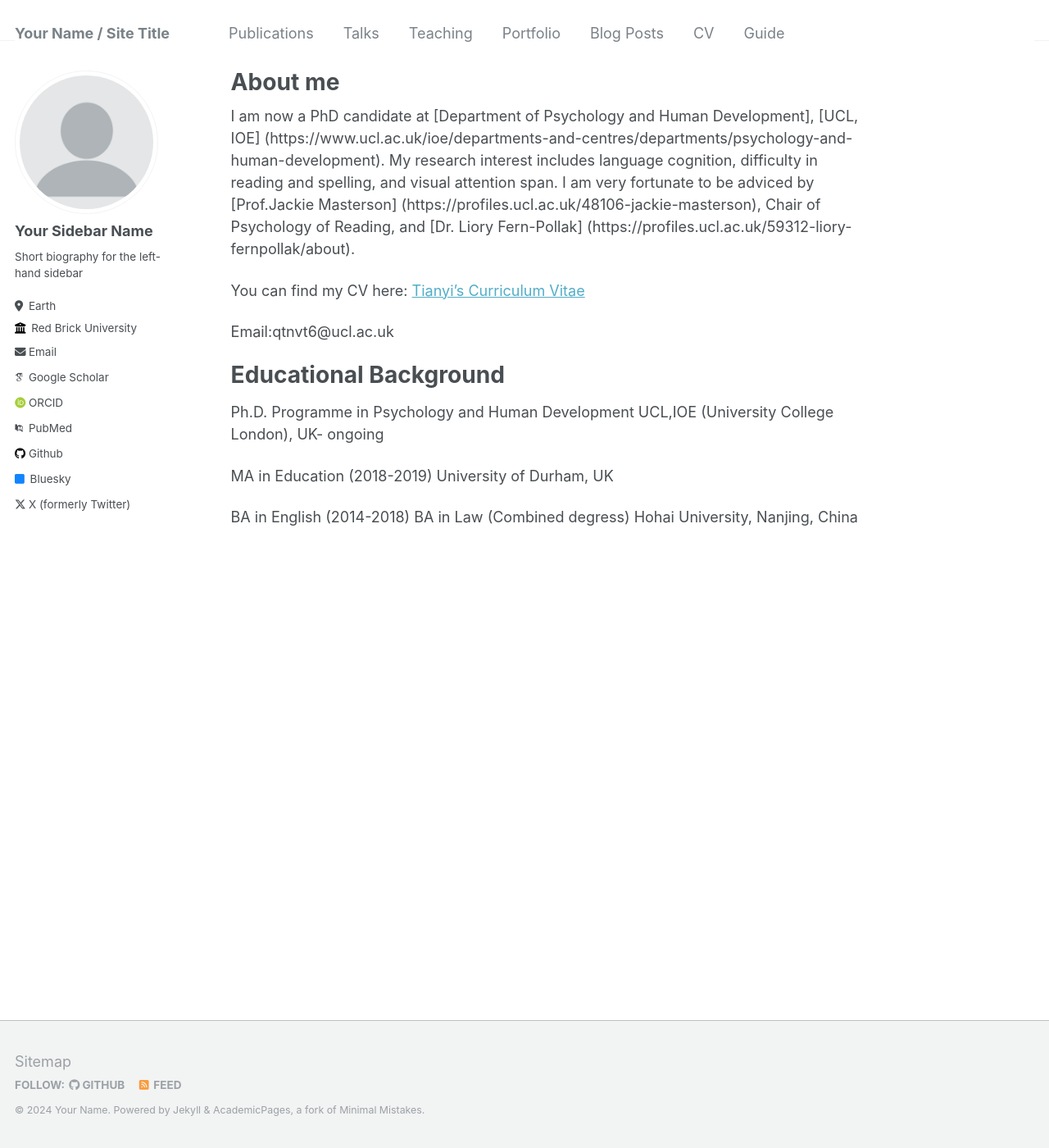
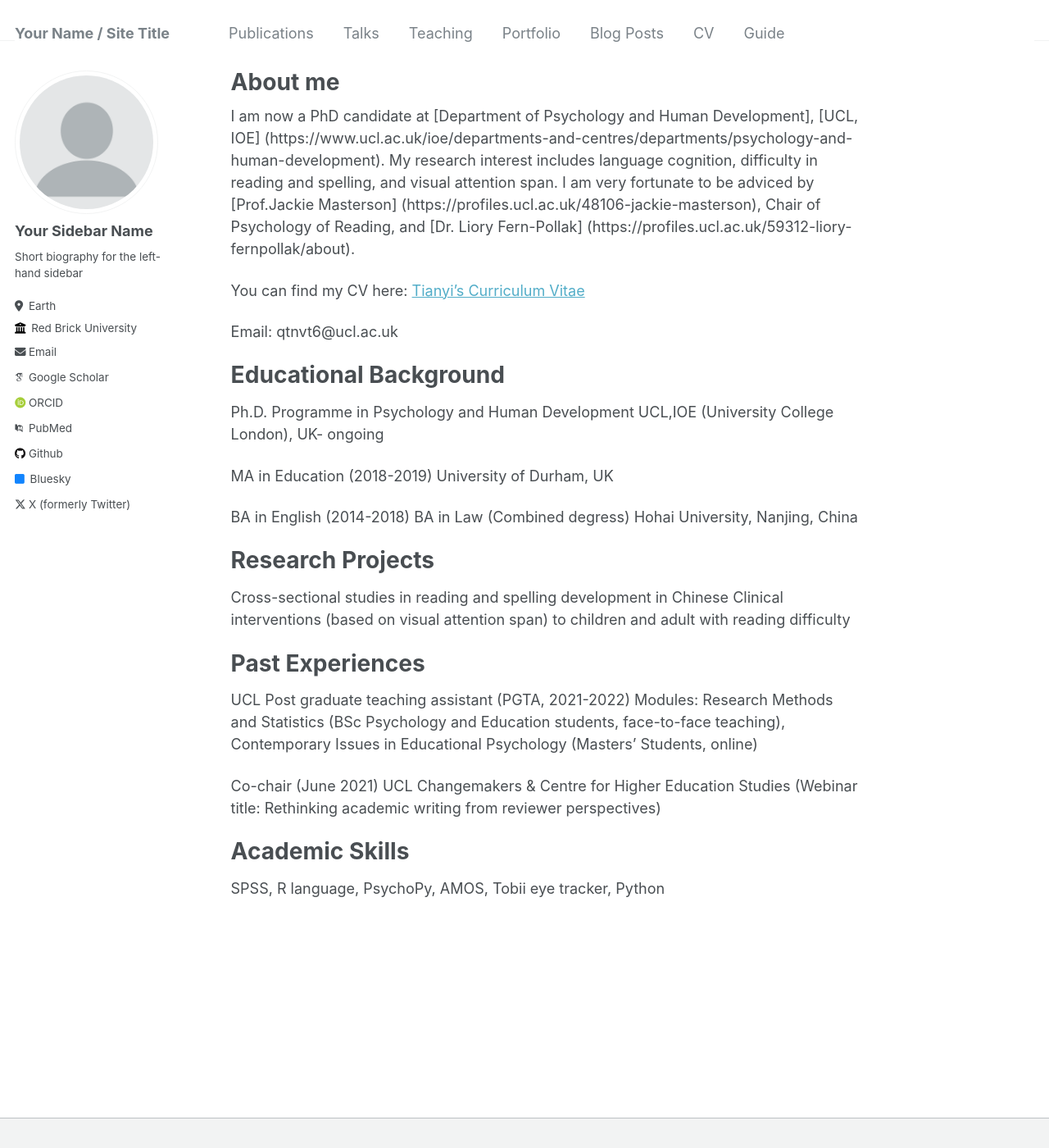
Before and after one commit to TianIEee/Tianyiw.github.io, a Jekyll site: the page built from _pages/about.md, in a window 1280 px wide and 1400 px high. Shown: the whole window at 82% size. Built offline with Jekyll 4.4.1, drawn with Linux system fonts in a browser that asks for light colours; some web fonts are replaced.

Commit message:
Update about.md

```diff
--- a/_pages/about.md
+++ b/_pages/about.md
@@ -25,3 +25,22 @@ University of Durham, UK
 BA in English (2014-2018)
 BA in Law (Combined degress)
 Hohai University, Nanjing, China
+
+Research Projects
+======
+Cross-sectional studies in reading and spelling development in Chinese
+Clinical interventions (based on visual attention span) to children and adult with reading difficulty
+
+Past Experiences
+======
+UCL Post graduate teaching assistant (PGTA, 2021-2022)
+Modules: Research Methods and Statistics (BSc Psychology and Education students, face-to-face teaching), Contemporary Issues in Educational Psychology (Masters’ Students, online)
+
+Co-chair (June 2021)
+UCL Changemakers & Centre for Higher Education Studies (Webinar title: Rethinking academic
+writing from reviewer perspectives)
+
+Academic Skills
+======
+
+SPSS, R language, PsychoPy, AMOS, Tobii eye tracker, Python
```
Also changed, not shown: other parts of _pages/about.md (+1 -1 lines).
